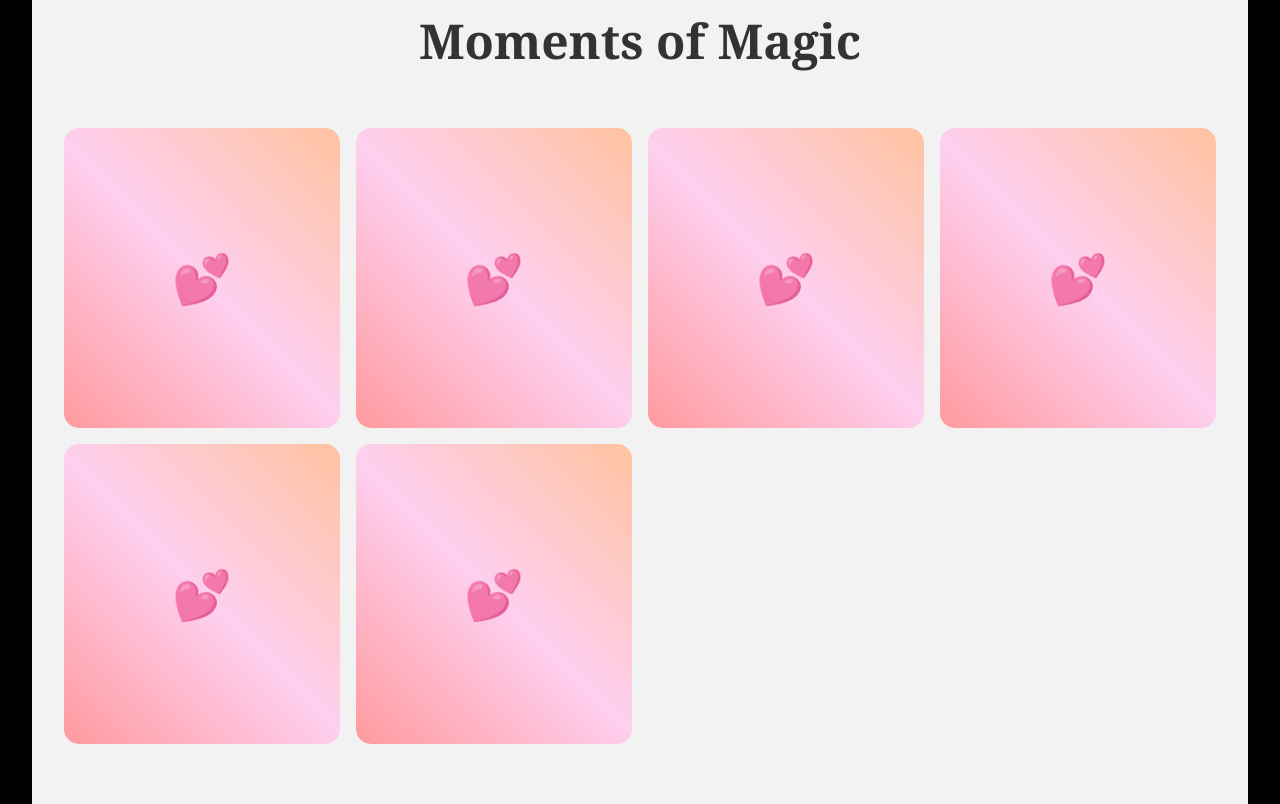
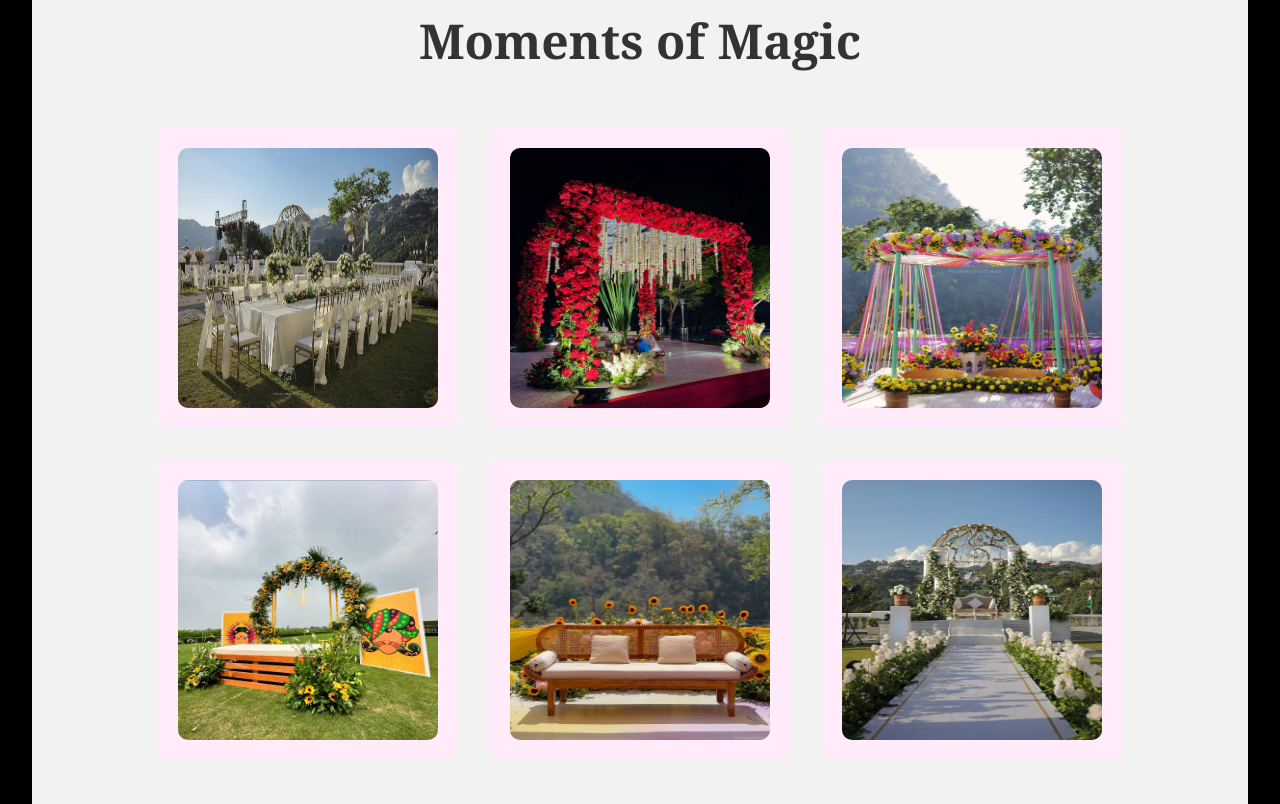
Before and after one commit to thesidsupreme/Theme-your-dream-website, a plain HTML site: page index.html in a window 1280 px wide. Shown: the part 1816-2620 px from the top of the page. Drawn offline with Linux system fonts and the light colour scheme.

```diff
--- a/index.html
+++ b/index.html
@@ -1,18 +1,20 @@
 <!DOCTYPE html>
 <html lang="en">
   <head>
-    <meta charset="UTF-8">
-    <meta name="viewport" content="width=device-width, initial-scale=1.0">
+    <meta charset="UTF-8" />
+    <meta name="viewport" content="width=device-width, initial-scale=1.0" />
     <title>Theme Your Dream - Where Dreams Come True</title>
-    <link rel="stylesheet" href="style.css">
+    <link rel="stylesheet" href="style.css" />
+    <link rel="shortcut icon" href="favicon3.png" type="image/x-icon">
   </head>
   <body>
     <div class="bg-animation"></div>
 
-
     <nav class="navbar">
       <div class="nav-container">
-            <div class="logo"><img src="icons/navbar_logo.png" alt="">Theme Your Dream</div>
+        <div class="logo">
+          <img src="icons/navbar_logo.png" alt="" />Theme Your Dream
+        </div>
         <ul class="nav-links">
           <li><a href="#home">Home</a></li>
           <li><a href="#services">Services</a></li>
@@ -21,7 +23,6 @@
         </ul>
       </div>
     </nav>
-
 
     <section id="home" class="hero">
       <div class="hearts"></div>
@@ -32,63 +33,108 @@
       </div>
     </section>
 
-
     <section id="services" class="services">
       <h2>Our Magical Services</h2>
       <div class="service-grid">
         <div class="service-card">
           <div class="service-icon">💒</div>
           <h3>Venue Selection</h3>
-                <p>From intimate gardens to grand ballrooms, we'll find the perfect backdrop for your special day.</p>
+          <p>
+            From intimate gardens to grand ballrooms, we'll find the perfect
+            backdrop for your special day.
+          </p>
         </div>
         <div class="service-card">
           <div class="service-icon">💐</div>
           <h3>Floral Design</h3>
-                <p>Breathtaking arrangements that capture the essence of your love story in every petal.</p>
+          <p>
+            Breathtaking arrangements that capture the essence of your love
+            story in every petal.
+          </p>
         </div>
         <div class="service-card">
           <div class="service-icon">🎂</div>
           <h3>Catering Excellence</h3>
-                <p>Culinary masterpieces that delight the senses and create unforgettable dining experiences.</p>
+          <p>
+            Culinary masterpieces that delight the senses and create
+            unforgettable dining experiences.
+          </p>
         </div>
         <div class="service-card">
           <div class="service-icon">📸</div>
           <h3>Photography</h3>
-                <p>Professional photographers who capture every precious moment and emotion of your day.</p>
+          <p>
+            Professional photographers who capture every precious moment and
+            emotion of your day.
+          </p>
         </div>
         <div class="service-card">
           <div class="service-icon">🎵</div>
           <h3>Entertainment</h3>
-                <p>Live bands, DJs, and performers to keep your celebration alive and your guests dancing.</p>
+          <p>
+            Live bands, DJs, and performers to keep your celebration alive and
+            your guests dancing.
+          </p>
         </div>
         <div class="service-card">
           <div class="service-icon">✨</div>
           <h3>Full Planning</h3>
-                <p>Complete wedding coordination from conception to execution, handling every detail.</p>
+          <p>
+            Complete wedding coordination from conception to execution, handling
+            every detail.
+          </p>
         </div>
       </div>
     </section>
 
-
     <section id="gallery" class="gallery">
       <h2>Moments of Magic</h2>
       <div class="gallery-grid">
-            <div class="gallery-item"></div>
-            <div class="gallery-item"></div>
-            <div class="gallery-item"></div>
-            <div class="gallery-item"></div>
-            <div class="gallery-item"></div>
-            <div class="gallery-item"></div>
+        <a
+          href="https://www.instagram.com/p/CxOIRHvPNpP/?img_index=1"
+          target="_blank"
+        >
+          <div class="gallery-item">
+            <img src="img/img6.jpeg" class="img4" alt="themeyourdream" />
+          </div>
+        </a>
+
+        <a href="https://www.instagram.com/p/DIrDMS9Pyai/?img_index=1" target="_blank">
+          <div class="gallery-item">
+            <img src="img/img2.webp" class="img2" alt="themeyourdream" />
+          </div>
+        </a>
+        <a href="https://www.instagram.com/p/DKrgkDRv_Ob/" target="_blank">
+          <div class="gallery-item">
+            <img src="img/img3.webp" class="img3" alt="themeyourdream" />
+          </div>
+        </a>
+        <a href="https://www.instagram.com/p/C_a5axuzJ2x/?img_index=1" target="_blank">
+          <div class="gallery-item">
+            <img src="img/img4.jpg" class="img4" alt="themeyourdream" />
+          </div>
+        </a>
+
+        <a href="https://www.instagram.com/p/DJmEFhLvV4S/?img_index=5" target="_blank">
+          <div class="gallery-item">
+            <img src="img/img1.jpg" class="img1" alt="themeyourdream" />
+          </div>
+        </a>
+
+        <a href="https://www.instagram.com/p/Cxs86onP8ay/?img_index=3" target="_blank">
+          <div class="gallery-item">
+            <img src="img/img5.jpg" class="img4" alt="themeyourdream" />
+          </div>
+        </a>
       </div>
     </section>
-
 
     <footer id="contact" class="footer">
       <div class="footer-content">
         <h3>Let's Create Your Perfect Day</h3>
         <p>📧 themeyourdream20@gmail.com</p>
-            <p>📞 +91 8859354888 </p>
-            <p>📞 +91 7700011127 </p>
+        <p>📞 +91 8859354888</p>
+        <p>📞 +91 7700011127</p>
         <p>✨ Making dreams come true since 2010 ✨</p>
       </div>
     </footer>
--- a/style.css
+++ b/style.css
@@ -344,15 +344,42 @@
         }
 
         .gallery-grid {
-            display: grid;
-            grid-template-columns: repeat(auto-fit, minmax(250px, 1fr));
-            gap: 1rem;
+            display: flex;
+            /* flex-wrap: wrap; */
+            /* flex-direction: column; */
+            flex-wrap: wrap;
+            justify-content: center;
+            gap: 2rem;
             max-width: 1200px;
             margin: 0 auto;
+            overflow: hidden;
+
+        }
+        .gallery-item{
+            height: 300px;
+            width: 300px;
+            display: flex;
+            border-radius: 7px;
+            flex-direction: column;
+            /* border: 2px solid red;    */
+            object-position: center center;
+            overflow: hidden;
+            background: #ffebf9;
+            padding: 20px;
         }
 
-        .gallery-item {
+        .gallery-item img{
+            width: 100%;
+            height: 100%;
+            /* object-fit: contain; */
+            object-position: center center;
+            border-radius: 10px;
+        }
+
+        /* .gallery-item {
             height: 300px;
+            display: flex;
+
             border-radius: 15px;
             overflow: hidden;
             position: relative;
@@ -360,13 +387,21 @@
             transition: transform 0.3s ease;
             background: linear-gradient(45deg, #ff9a9e, #fecfef, #ffc3a0);
             animation: shimmer 3s ease-in-out infinite alternate;
+        } */
+
+        .gallery-item:hover {
+            transform: scale(1.12);
+
+
+            /* border-radius: 30px;  */
+            background:white;
+            border-radius: 0px;
+        }
+        .gallery-item:hover img{
+            border-radius: 5px;
         }
 
-        .gallery-item:hover {
-            transform: scale(1.05);
-        }
-
-        .gallery-item::after {
+        /* .gallery-item::after {
             content: '💕';
             position: absolute;
             top: 50%;
@@ -374,7 +409,7 @@
             transform: translate(-50%, -50%);
             font-size: 3rem;
             opacity: 0.7;
-        }
+        } */
 
         @keyframes shimmer {
             0% { background-position: 0% 50%; }
```
Also changed, not shown: favicon3.png (added), img/Little details matter ✨ Small details added up to the whole look of this decor. Check out our sn.jpg (added), img/img1.jpg (added), img/img2.webp (added), img/img3.webp (added), img/img4.jpg (added), img/img5.jpg (added), img/img6.jpeg (added). Lines whose indentation alone changed are shown as unchanged.
